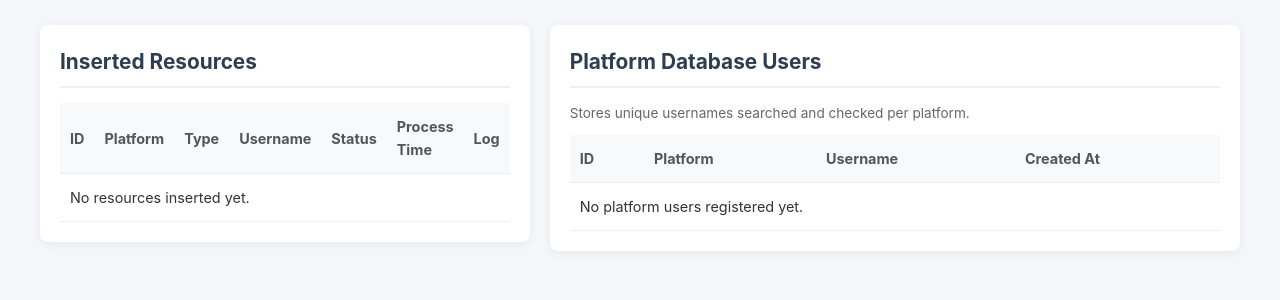
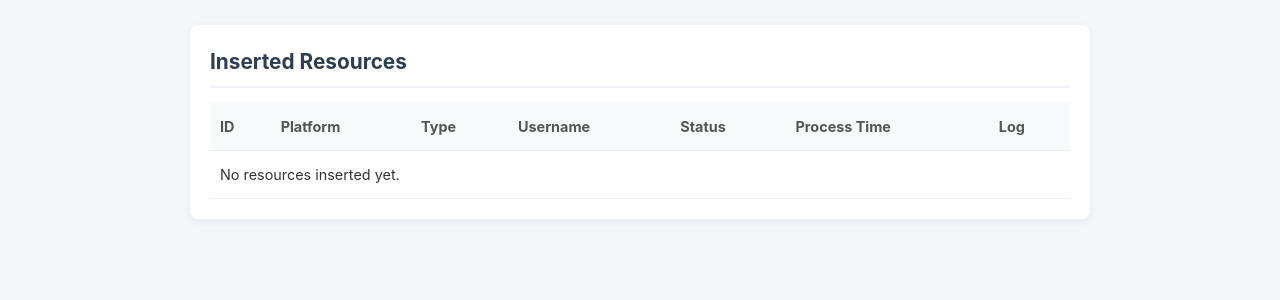
Before and after one commit to mohammadshko/resource_management, a FastAPI app: page /list in a window 1280 px wide. Shown: the part 106-406 px from the top of the page. Run offline with FastAPI, Linux system fonts and the light colour scheme; data that the repository does not hold is empty.

Commit message:
refactor: remove platform users table view from inserted resources list page
Co-authored-by: mohammadshko <63161643+mohammadshko@users.noreply.github.com>

```diff
--- a/app/templates/list.html
+++ b/app/templates/list.html
@@ -18,9 +18,8 @@
             </div>
         </header>
 
-        <div class="grid">
+        <div style="max-width: 900px; margin: 0 auto;">
             <!-- Inserted Resources List -->
-            <div>
             <div class="card">
                 <h2>Inserted Resources</h2>
                 <table>
@@ -41,55 +40,9 @@
                 </table>
             </div>
         </div>
-
-            <!-- Platform Users Database -->
-            <div>
-                <div class="card">
-                    <h2>Platform Database Users</h2>
-                    <p style="font-size: 0.85rem; color: #666; margin-bottom: 10px;">
-                        Stores unique usernames searched and checked per platform.
-                    </p>
-                    <table>
-                        <thead>
-                            <tr>
-                                <th>ID</th>
-                                <th>Platform</th>
-                                <th>Username</th>
-                                <th>Created At</th>
-                            </tr>
-                        </thead>
-                        <tbody id="platformUsersTable">
-                            <tr><td colspan="4">Loading platform users...</td></tr>
-                        </tbody>
-                    </table>
-                </div>
-            </div>
-        </div>
     </div>
 
     <script>
-        async function fetchPlatformUsers() {
-            try {
-                const res = await fetch('/api/platform-users');
-                const users = await res.json();
-                const tbody = document.getElementById('platformUsersTable');
-                if (users.length === 0) {
-                    tbody.innerHTML = '<tr><td colspan="4">No platform users registered yet.</td></tr>';
-                    return;
-                }
-                tbody.innerHTML = users.map(u => `
-                    <tr>
-                        <td>#${u.id}</td>
-                        <td><strong>${u.platform}</strong></td>
-                        <td>${u.username}</td>
-                        <td>${new Date(u.created_at).toLocaleString()}</td>
-                    </tr>
-                `).join('');
-            } catch (err) {
-                console.error('Failed to fetch platform users:', err);
-            }
-        }
-
         async function fetchResourceLogs() {
             try {
                 const res = await fetch('/api/resources');
@@ -120,7 +73,6 @@
             }
         }
 
-        fetchPlatformUsers();
         fetchResourceLogs();
     </script>
 </body>
```
Lines whose indentation alone changed are shown as unchanged.
